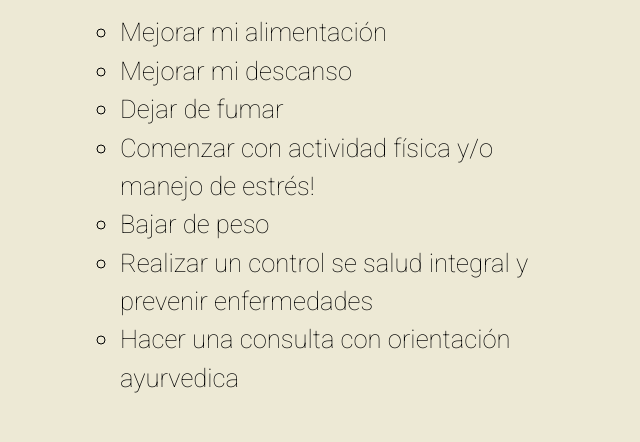
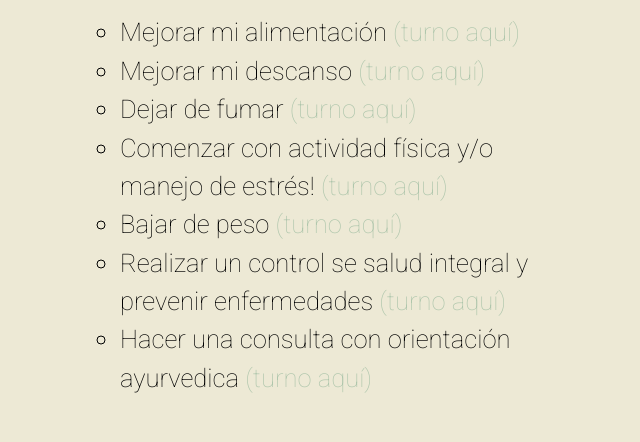
Before and after one commit to juliancrispino/draalonzocaldarelli, a plain HTML site: page index.html in a window 1280 px wide. Shown: the part 1161-1603 px from the top of the page, 80-720 px from the left. Drawn offline with nearby package versions, Linux system fonts and the light colour scheme.

Commit message:
links a turno cambio color

```diff
--- a/css/style.css
+++ b/css/style.css
@@ -168,6 +168,9 @@ nav{
     text-decoration: none;
     color: black;
     font-weight: 500;
+}
+.textoclick{
+    color: #afc6ac;
 }
 
 /* CONOCEME */
--- a/index.html
+++ b/index.html
@@ -62,19 +62,19 @@
                                         Todo comienza con el primero paso, aca podes completar por donde quisieras empezar:</p>
                 <ul>
                     <li><a class="linkturnolista" href="https://www.docturno.com/medico/alonzo-caldarelli-daiana"
-                    target="_blank" rel="noopener noreferrer">Mejorar mi alimentación  </a><br></li>
+                    target="_blank" rel="noopener noreferrer">Mejorar mi alimentación <span class="textoclick">(turno aquí)</span> </a><br></li>
                     <li><a class="linkturnolista" href="https://www.docturno.com/medico/alonzo-caldarelli-daiana"
-                    target="_blank" rel="noopener noreferrer">Mejorar mi descanso </a><br></li>
+                    target="_blank" rel="noopener noreferrer">Mejorar mi descanso <span class="textoclick">(turno aquí)</span></a><br></li>
                     <li><a class="linkturnolista" href="https://www.docturno.com/medico/alonzo-caldarelli-daiana"
-                    target="_blank" rel="noopener noreferrer">Dejar de fumar </a><br></li>
+                    target="_blank" rel="noopener noreferrer">Dejar de fumar <span class="textoclick">(turno aquí)</span></a><br></li>
                     <li><a class="linkturnolista" href="https://www.docturno.com/medico/alonzo-caldarelli-daiana"
-                    target="_blank" rel="noopener noreferrer">Comenzar con actividad física y/o manejo de estrés! </a><br></li>
+                    target="_blank" rel="noopener noreferrer">Comenzar con actividad física y/o manejo de estrés! <span class="textoclick">(turno aquí)</span></a><br></li>
                     <li><a class="linkturnolista" href="https://www.docturno.com/medico/alonzo-caldarelli-daiana"
-                    target="_blank" rel="noopener noreferrer">Bajar de peso </a><br></li>
+                    target="_blank" rel="noopener noreferrer">Bajar de peso <span class="textoclick">(turno aquí)</span></a><br></li>
                     <li><a class="linkturnolista" href="https://www.docturno.com/medico/alonzo-caldarelli-daiana"
-                    target="_blank" rel="noopener noreferrer">Realizar un control se salud integral y prevenir enfermedades  </a><br></li>
+                    target="_blank" rel="noopener noreferrer">Realizar un control se salud integral y prevenir enfermedades <span class="textoclick">(turno aquí)</span></a><br></li>
                     <li><a class="linkturnolista" href="https://www.docturno.com/medico/alonzo-caldarelli-daiana"
-                    target="_blank" rel="noopener noreferrer">Hacer una consulta con orientación ayurvedica </a></li>
+                    target="_blank" rel="noopener noreferrer">Hacer una consulta con orientación ayurvedica <span class="textoclick">(turno aquí)</span></a></li>
                 </ul>
             </div>
             <div class="imgconoceme">
```
